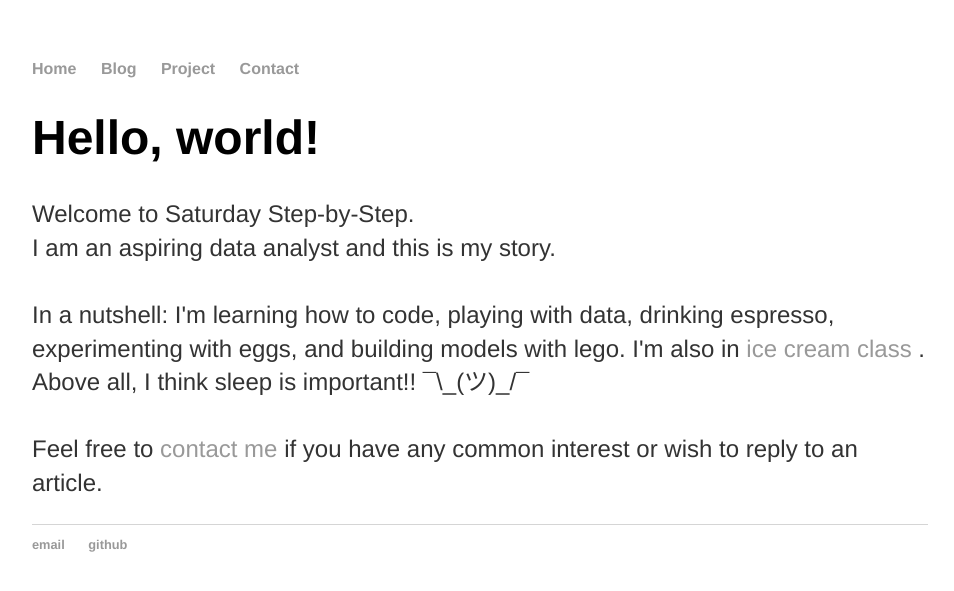
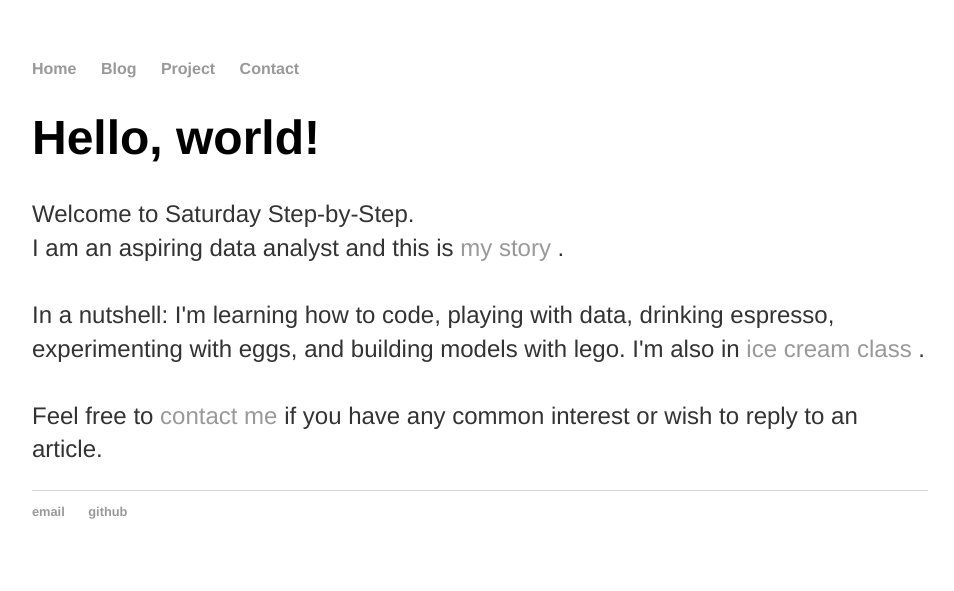
Before and after one commit to saturdaystepbystep/saturdaystepbystep.github.io, a Jekyll site: the page index.html, which Jekyll copies as it is, in a window 1280 px wide. Shown: the top 591 px of the page, without its empty margins (160-1114 px from the left). Built offline with Jekyll 4.4.1, drawn with Linux system fonts in a browser that asks for light colours.

Commit message:
Update index.html

```diff
--- a/index.html
+++ b/index.html
@@ -19,12 +19,11 @@
         		<h1>Hello, world! </h1>
 				<p>
 				Welcome to Saturday Step-by-Step. <br>
-				I am an aspiring data analyst and this is my story.
+				I am an aspiring data analyst and this is <a href="/blog"> my story </a>.
 				<br>
 				<br>
 				In a nutshell: I'm learning how to code, playing with data, drinking espresso, experimenting with eggs,
 				and building models with lego. I'm also in <a href="https://www.chefsteps.com/classes/ice-cream/landing#/"> ice cream class </a>.
-				Above all, I think sleep is important!! ¯\_(ツ)_/¯
 				<br>
 				<br>
 			  	Feel free to <a href="mailto:stepbystepcoding@gmail.com"> contact me </a> if you have any common interest or wish to reply to an article.
```
